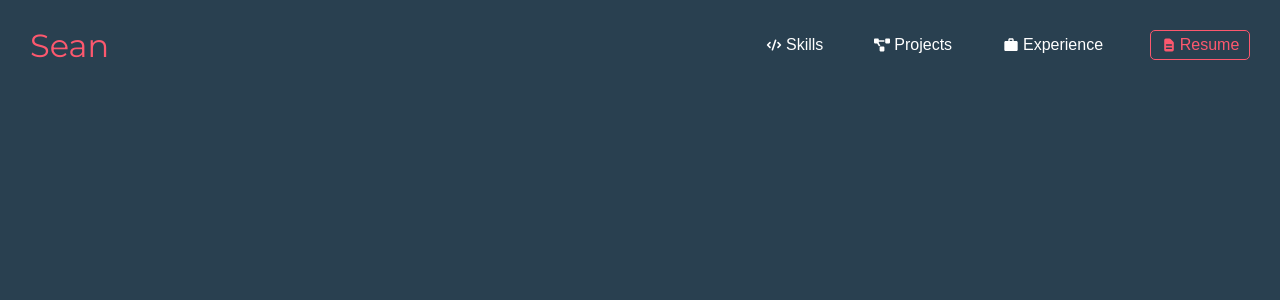
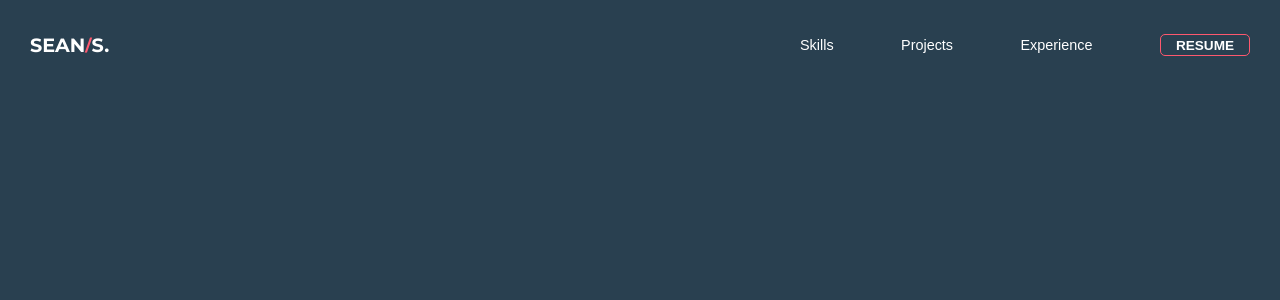
Before and after one commit to sseans/Portfolio-React, a React (Create React App) app: page / in a window 1280 px wide. Shown: the top 300 px of the page. Built offline with nearby package versions, Linux system fonts and the light colour scheme.

Commit message:
built custom hook for window sizing, styling for nav

```diff
--- a/src/Components/Nav/Nav.css
+++ b/src/Components/Nav/Nav.css
@@ -20,12 +20,30 @@
   display: flex;
   align-items: center;
   cursor: pointer;
+  font-size: 1.2rem;
+  font-weight: 700;
+  color: white;
+  transition: all 200ms ease-in-out;
+}
+
+.nav-icon:hover {
+  color: #fd586e;
+}
+
+.nav-icon:hover span {
+  color: white;
+}
+
+.nav-icon span {
+  color: #fd586e;
+  font-size: 1rem;
+  transition: all 200ms ease-in-out;
 }
 
 .nav-menu {
   width: 40%;
-  min-width: 450px;
-  max-width: 700px;
+  min-width: 350px;
+  max-width: 450px;
   list-style: none;
   display: flex;
   justify-content: space-between;
@@ -42,7 +60,7 @@
 .nav-button {
   width: fit-content;
   height: 30px;
-  font-size: 1rem;
+  font-size: 0.9rem;
   outline: none;
   border: none;
   cursor: pointer;
@@ -62,10 +80,10 @@
 .nav-button::after {
   content: "";
   position: absolute;
-  background-color: #fd586e;
+  background-color: transparent;
   bottom: 0;
   left: 50%;
-  width: 0;
+  width: 0%;
   height: 2px;
   transition: all 200ms ease-in-out;
 }
@@ -73,6 +91,7 @@
 .nav-button:hover::after {
   width: 100%;
   left: 0;
+  background-color: #fd586e;
 }
 
 .nav-button:hover {
@@ -82,25 +101,22 @@
 /* Resume Nav Button */
 
 .nav-resume-button {
-  width: 100px;
-  height: 30px;
+  width: 90px;
+  height: 22px;
   border: none;
   outline: none;
   cursor: pointer;
-  font-size: 1rem;
   background-color: transparent;
   border: #fd586e 1px solid;
   border-radius: 5px;
-  color: #fd586e;
+  color: white;
   display: flex;
   align-items: center;
   justify-content: center;
   transition: all 200ms ease-in-out;
-}
-
-.nav-resume-button svg {
-  padding-right: 3px;
-  padding-top: -5px;
+  text-transform: uppercase;
+  font-size: 0.85rem;
+  font-weight: 700;
 }
 
 .nav-resume-button:hover {
--- a/src/Components/Nav/Nav.js
+++ b/src/Components/Nav/Nav.js
@@ -5,36 +5,48 @@ import { HiCode } from "react-icons/hi";
 import { FaProjectDiagram } from "react-icons/fa";
 import { HiDocumentText } from "react-icons/hi";
 
+const menuItems = [
+  {
+    icon: <HiCode />,
+    title: "Skills",
+    link: "/skills",
+    className: "nav-button",
+  },
+  {
+    icon: <FaProjectDiagram />,
+    title: "Projects",
+    link: "/projects",
+    className: "nav-button",
+  },
+  {
+    icon: <MdWork />,
+    title: "Experience",
+    link: "/experience",
+    className: "nav-button",
+  },
+  {
+    icon: <HiDocumentText />,
+    title: "Resume",
+    link: "/resume",
+    className: "nav-resume-button",
+  },
+];
+
 export default function Nav() {
   return (
     <div className="nav">
       <div className="nav-wrapper">
-        <div className="nav-icon">Sean</div>
+        <div className="nav-icon">
+          SEAN<span>/</span>S.
+        </div>
         <ul className="nav-menu">
-          <li>
-            <button className="nav-button">
-              <HiCode />
-              Skills
-            </button>
-          </li>
-          <li>
-            <button className="nav-button">
-              <FaProjectDiagram />
-              Projects
-            </button>
-          </li>
-          <li>
-            <button className="nav-button">
-              <MdWork />
-              Experience
-            </button>
-          </li>
-          <li>
-            <button className="nav-resume-button">
-              <HiDocumentText />
-              Resume
-            </button>
-          </li>
+          {menuItems.map((x) => {
+            return (
+              <li>
+                <button className={x.className}>{x.title}</button>
+              </li>
+            );
+          })}
         </ul>
       </div>
     </div>
```
Also changed, not shown: src/Hooks/useWindowDimensions.js (added, +26 -0 lines).
